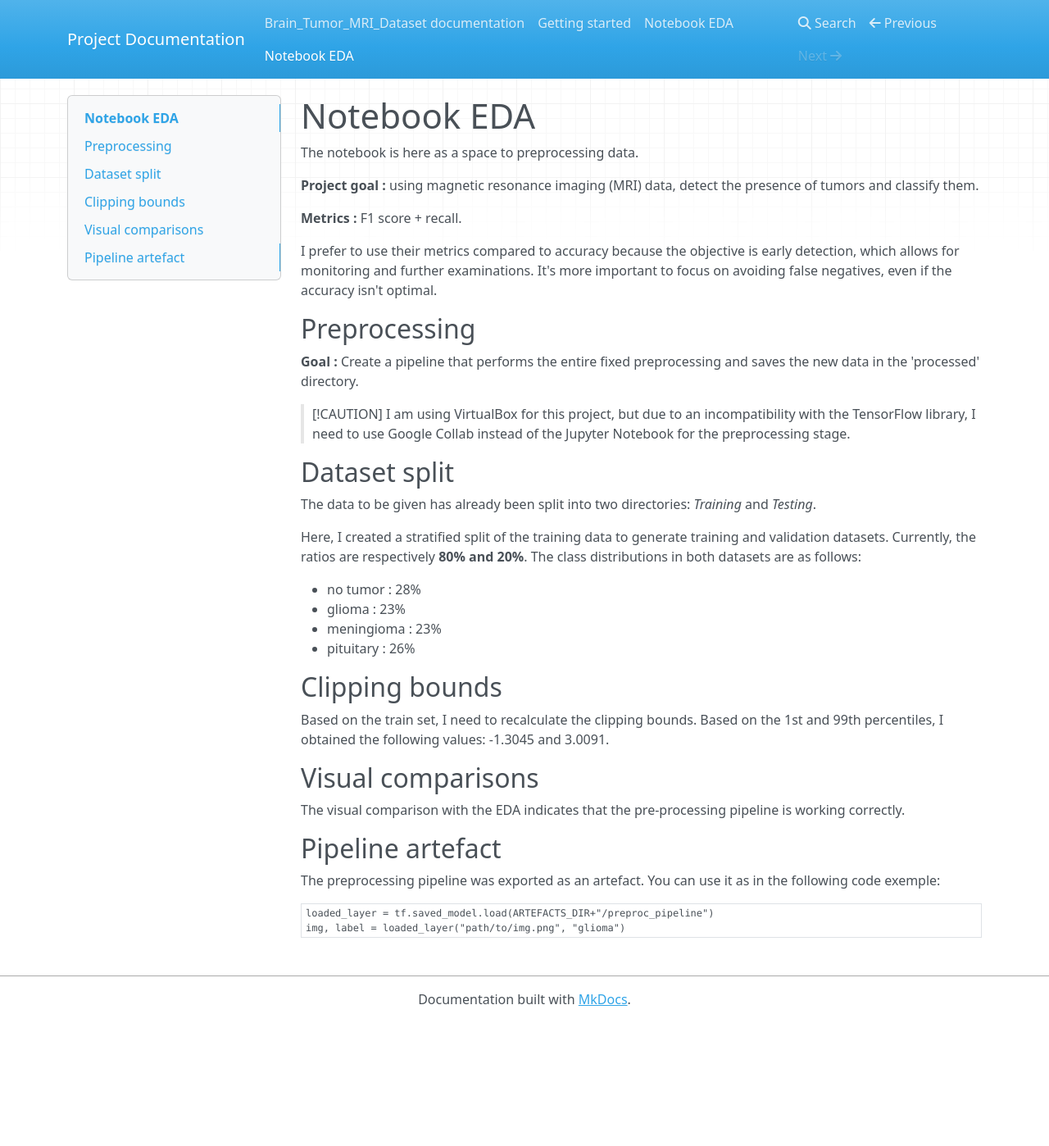
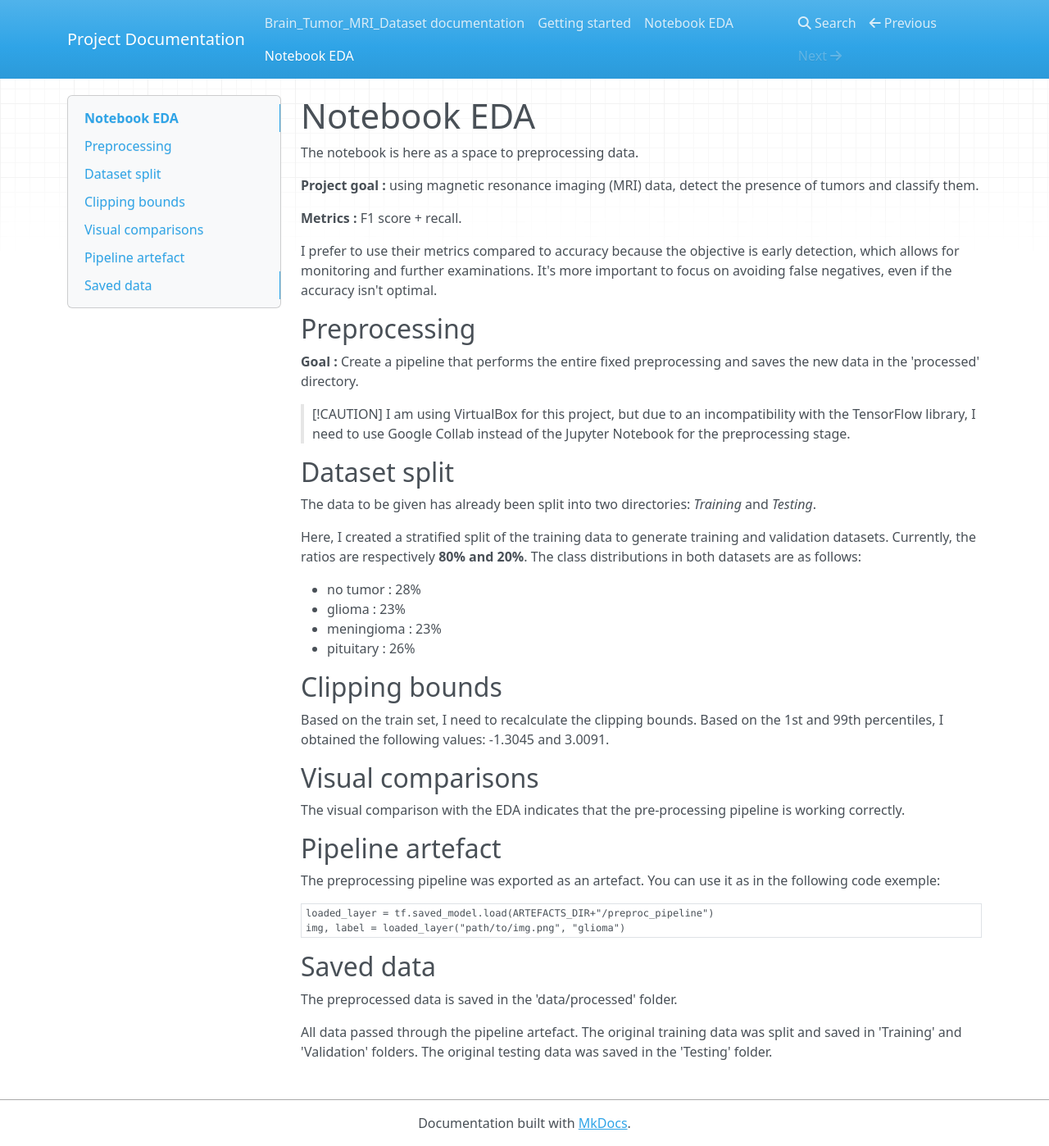
Before and after one commit to Jeremy-Duval-PhD/Brain_Tumor_MRI_Dataset, an MkDocs documentation site: the page built from docs/docs/notebook_preprocessing.md, in a window 1280 px wide and 1398 px high. Shown: the whole window at 82% size. Built offline with MkDocs 1.6.1, drawn with Linux system fonts in a browser that asks for light colours; nearby versions of some CDN libraries.

Commit message:
WIP: preprocessing: update doc + add data processed to dvc

````diff
--- a/docs/docs/notebook_preprocessing.md
+++ b/docs/docs/notebook_preprocessing.md
@@ -42,3 +42,9 @@ The preprocessing pipeline was exported as an artefact. You can use it as in the
 loaded_layer = tf.saved_model.load(ARTEFACTS_DIR+"/preproc_pipeline")
 img, label = loaded_layer("path/to/img.png", "glioma")
 ```
+
+## Saved data
+
+The preprocessed data is saved in the 'data/processed' folder.
+
+All data passed through the pipeline artefact. The original training data was split and saved in 'Training' and 'Validation' folders. The original testing data was saved in the 'Testing' folder.
````
Also changed, not shown: 1 other file.
